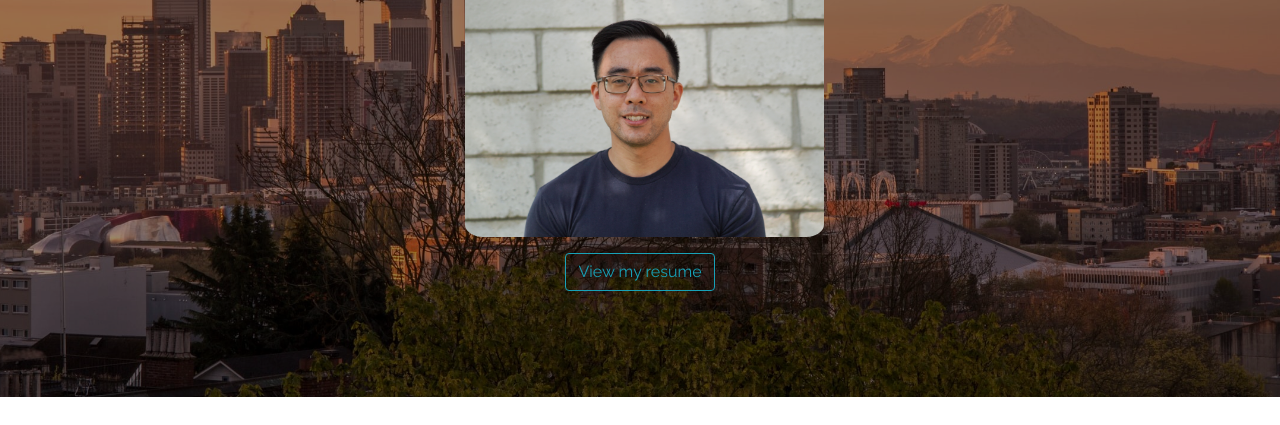
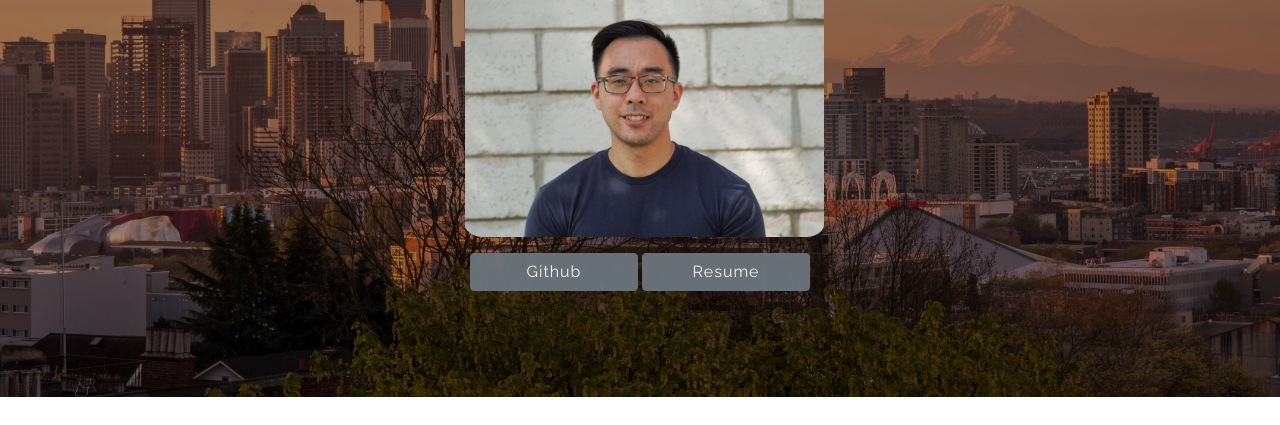
Before and after one commit to dtran5/dtran5.github.io, a website: page index.html in a window 1280 px wide. Shown: the part 203-628 px from the top of the page. Drawn offline with nearby package versions, Linux system fonts and the light colour scheme; some packages are replaced by stand-ins of ours; a script that the page names is missing.

Commit message:
Make github easier to find
Add extra github button in the introduction section.

```diff
--- a/index.html
+++ b/index.html
@@ -68,7 +68,8 @@
           src="./images/profile-pic.jpg"
           alt="profile picture"
         />
-        <a href="https://drive.google.com/file/d/1C7BJTEMMc-wYu1XMGpyGoRiT3eDcCS3t/view?usp=sharing" class="btn btn-outline-info intro__button" role="button" aria-pressed="true">View my resume</a>
+        <a href="https://github.com/dtran5" class="btn btn-secondary intro__button" role="button" aria-pressed="true">Github</a>
+        <a href="https://drive.google.com/file/d/1C7BJTEMMc-wYu1XMGpyGoRiT3eDcCS3t/view?usp=sharing" class="btn btn-secondary intro__button" role="button" aria-pressed="true">Resume</a>
         </div>
       </div>
       <div class="intro__overlay"></div>
@@ -407,7 +408,8 @@
         >
           Grab A Copy
         </button> -->
-        <a href="https://drive.google.com/file/d/1C7BJTEMMc-wYu1XMGpyGoRiT3eDcCS3t/view?usp=sharing" class="btn btn-outline-light rounded-0 resume__button" role="button" aria-pressed="true">Grab a Copy</a>
+        <a href="https://drive.google.com/file/d/1C7BJTEMMc-wYu1XMGpyGoRiT3eDcCS3t/view?usp=sharing" class="btn btn-outline-light rounded-0 resume__button" role="button"
+        aria-pressed="true">Grab a Copy</a>
       </div>
       <div class="resume__overlay"></div>
     </section>
--- a/styles/style.scss
+++ b/styles/style.scss
@@ -118,6 +118,11 @@
     position: relative;
     z-index: 10;
     font-weight: 500;
+    color: white;
+    opacity: 0.95;
+    letter-spacing: 1px;
+    margin: auto;
+    width: 48%;
   }
 }
 
```
Also changed, not shown: styles/style.css, 1 other file.
